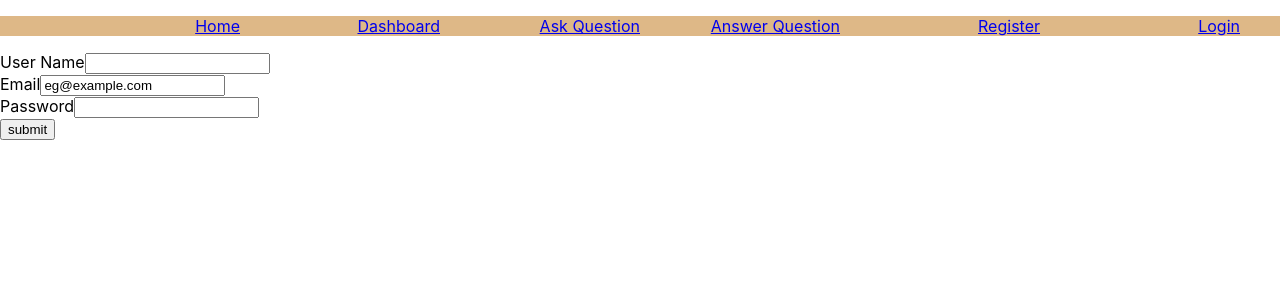
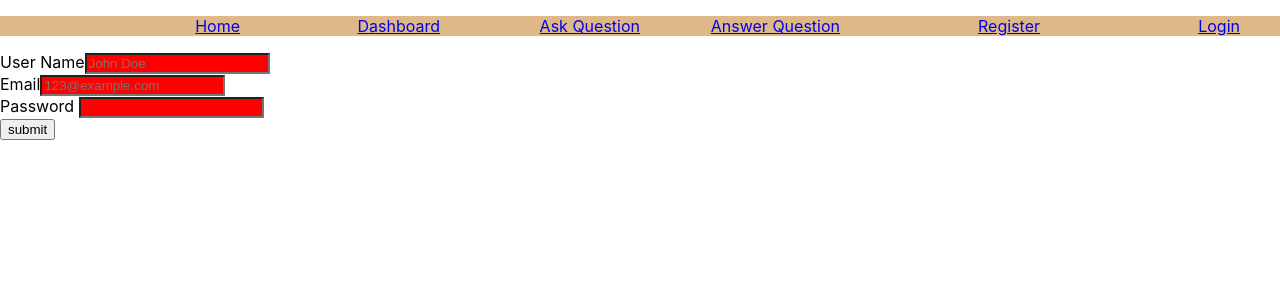
Before and after one commit to allenhe77/4Learn, a React (Create React App) app in the folder frontend/: page /register in a window 1280 px wide. Shown: the top 300 px of the page. Built offline with nearby package versions, Linux system fonts and the light colour scheme.

Commit message:
change input bgcolor based on condition

```diff
--- a/frontend/src/App.css
+++ b/frontend/src/App.css
@@ -16,3 +16,10 @@
 .container-home {
   margin-top: 10px;
 }
+
+.correct-input {
+  background: lime;
+}
+.incorrect-input {
+  background: red;
+}
--- a/frontend/src/Components/Register.js
+++ b/frontend/src/Components/Register.js
@@ -1,18 +1,51 @@
-import React from "react";
+import React, { useState } from "react";
 
 const Register = () => {
+  const [nameInput, setNameInput] = useState("");
+  const [emailInput, setEmailInput] = useState("");
+  const [passInput, setPassInput] = useState("");
   return (
     <div className="register">
       <form action="/register" method="POST">
         <label for="userName">User Name</label>
-        <input type="text" name="userName" value=""></input>
+        <input
+          type="text"
+          name="name"
+          placeholder="John Doe"
+          onChange={(e) => {
+            setNameInput(e.target.value);
+          }}
+          value={nameInput}
+          className={nameInput.length > 6 ? "correct-input" : "incorrect-input"}
+        ></input>
         <br />
         <label for="email">Email</label>
-        <input type="email" name="email" value="eg@example.com"></input>
+        <input
+          type="email"
+          name="email"
+          placeholder="123@example.com"
+          onChange={(e) => {
+            setEmailInput(e.target.value);
+          }}
+          value={emailInput}
+          className={
+            emailInput.length > 6 ? "correct-input" : "incorrect-input"
+          }
+        ></input>
         <br />
-        <label for="pasword">Password</label>
-        <input type="password" name="password"></input> <br />
+        <label for="pasword">Password</label>{" "}
+        <input
+          type="password"
+          name="password"
+          onChange={(e) => {
+            setPassInput(e.target.value);
+          }}
+          value={passInput}
+          className={passInput.length > 6 ? "correct-input" : "incorrect-input"}
+        ></input>{" "}
+        <br />
         <button type="submit" name="submit">
+          {" "}
           submit
         </button>
       </form>
```
